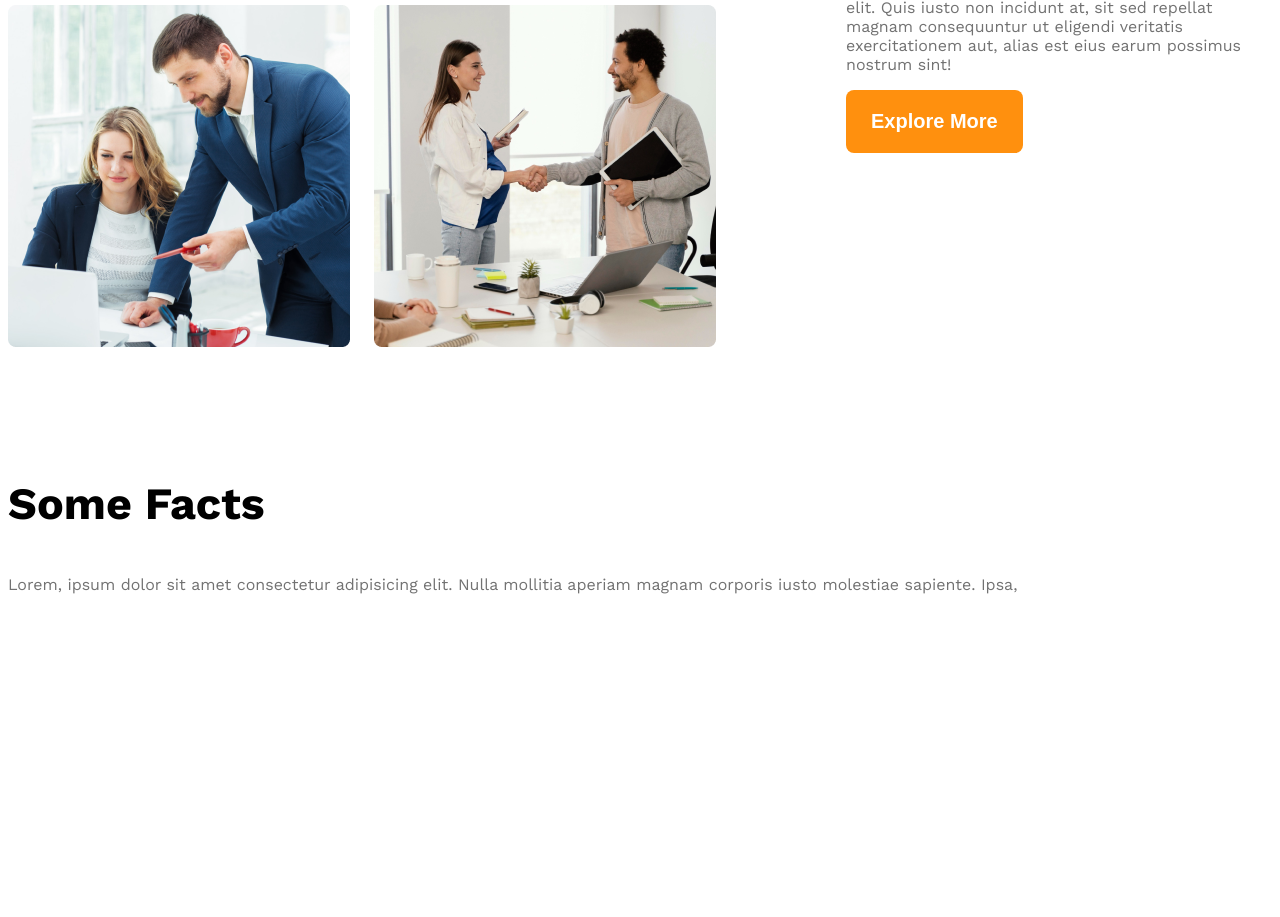
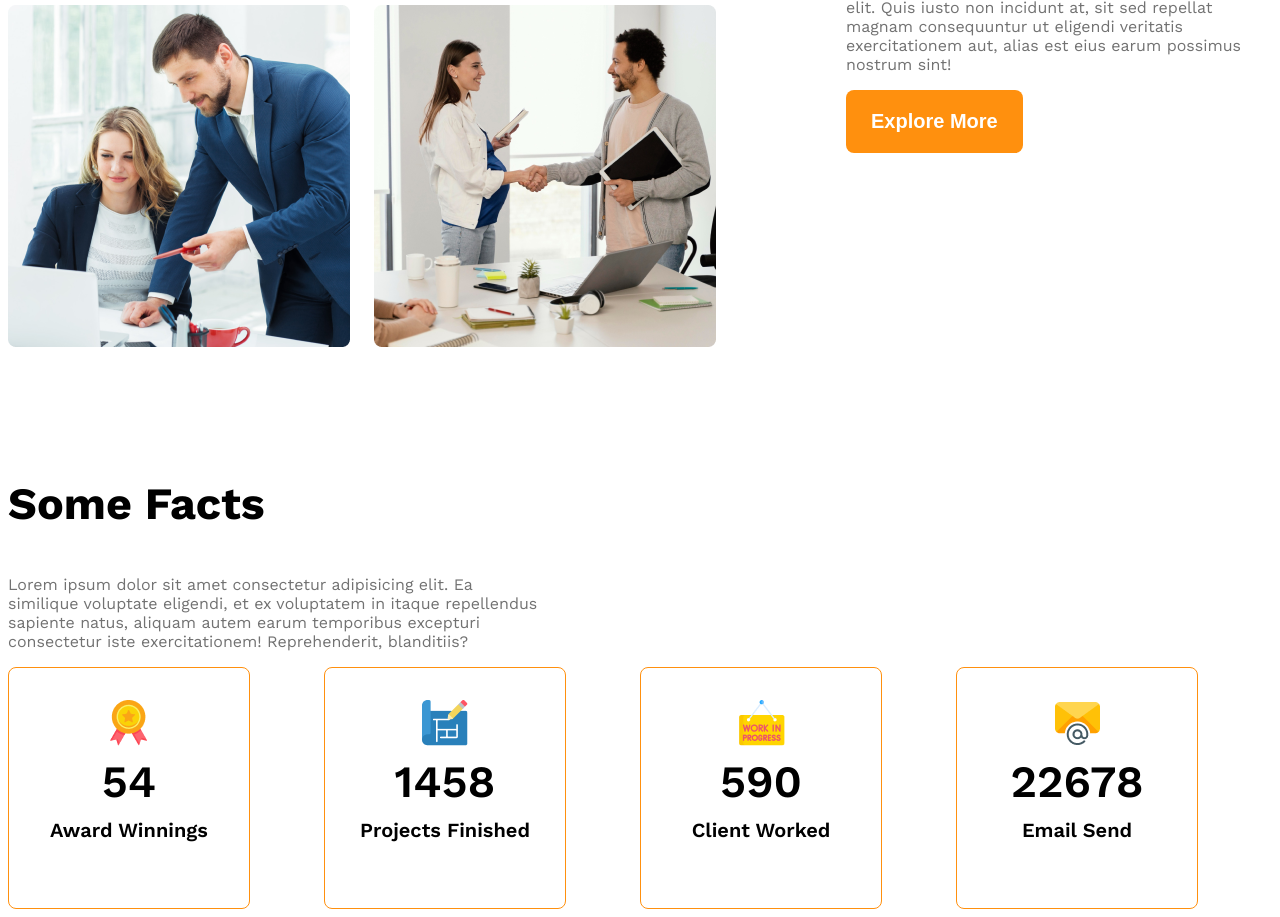
Before and after one commit to saif-zaman/g3-architect-website, a plain HTML site: page index.html in a window 1280 px wide. Shown: the part 1518-2435 px from the top of the page. Before the commit the page ends 2293 px from the top, so only its background shows below. Drawn offline with nearby package versions, Linux system fonts and the light colour scheme.

Commit message:
added fact section

```diff
--- a/index.html
+++ b/index.html
@@ -47,28 +47,36 @@
          <!-- features will enjoy -->
           <section>
             <h3 class="section-title">Some Facts</h3>
-            <p class="text-light-grey">Lorem, ipsum dolor sit amet consectetur adipisicing elit. Nulla mollitia aperiam magnam corporis iusto molestiae sapiente. Ipsa,
+            <p class="text-light-grey fact-description">Lorem ipsum dolor sit amet consectetur adipisicing elit. Ea similique voluptate eligendi, et ex voluptatem in itaque repellendus sapiente natus, aliquam autem earum temporibus excepturi consectetur iste exercitationem! Reprehenderit, blanditiis?
             </p>
             <div class="facts-container">
-                <div class="fact">
-                    <img src="" alt="">
-                    <h4 class="fact-number"></h4>
-                    <h5 class="fact-name"></h5>
+                <div class="fact-card display-flex">
+                    <div>
+                        <img src="images/icons/ribon.png" alt="">
+                        <h4 class="fact-number">54</h4>
+                        <h5 class="fact-name">Award Winnings</h5>
+                    </div>
                 </div>
-                <div class="fact">
-                    <img src="" alt="">
-                    <h4 class="fact-number"></h4>
-                    <h5 class="fact-name"></h5>
+                <div class="fact-card display-flex">
+                    <div>
+                        <img src="images/icons/projects.png" alt="">
+                        <h4 class="fact-number">1458</h4>
+                        <h5 class="fact-name">Projects  Finished</h5>
+                    </div>
                 </div>
-                <div class="fact">
-                    <img src="" alt="">
-                    <h4 class="fact-number"></h4>
-                    <h5 class="fact-name"></h5>
+                <div class="fact-card display-flex">
+                    <div>
+                        <img src="images/icons/customers.png" alt="">
+                        <h4 class="fact-number">590</h4>
+                        <h5 class="fact-name">Client Worked</h5>
+                    </div>
                 </div>
-                <div class="fact">
-                    <img src="" alt="">
-                    <h4 class="fact-number"></h4>
-                    <h5 class="fact-name"></h5>
+                <div class="fact-card display-flex">
+                    <div>
+                        <img src="images/icons/email.png" alt="">
+                        <h4 class="fact-number">22678</h4>
+                        <h5 class="fact-name">Email Send</h5>
+                    </div>
                 </div>
             </div>
           </section>
--- a/styles/styles.css
+++ b/styles/styles.css
@@ -113,8 +113,35 @@ main > section {
     font-weight: 500;
 }
 
+/* fact cards */
 
-
+.fact-card {
+    border: 1px solid #FF900E;
+    height: 240px;
+    width: 240px;
+    border-radius: 8px;
+    justify-content: center;
+    align-items: center;
+    text-align: center;
+}
+.facts-container {
+    display: grid;
+    grid-template-columns: repeat(4, 1fr);
+}
+.fact-number {
+    font-size: 2.8rem;
+    font-weight: 600;
+    margin-top: 5px;
+    margin-bottom: 10px;
+}
+.fact-name {
+    font-size: 1.25rem;
+    font-weight: 600;
+    margin-top: 10px;
+}
+.fact-description {
+    max-width: 540px;
+}
 /* Responsive media query  */
 @media screen and (max-width: 768px) {
     .navbar, .nav-links, .teams {
```
